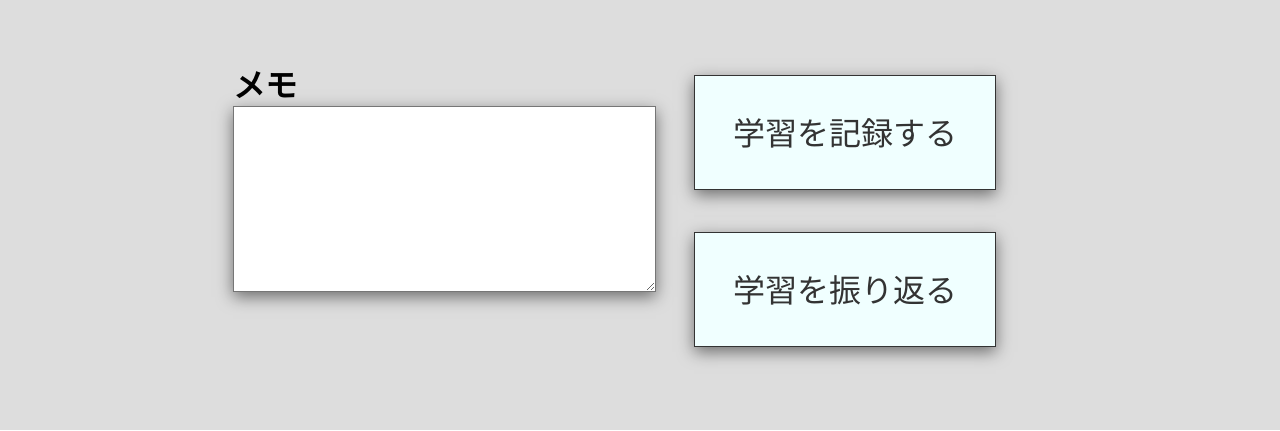
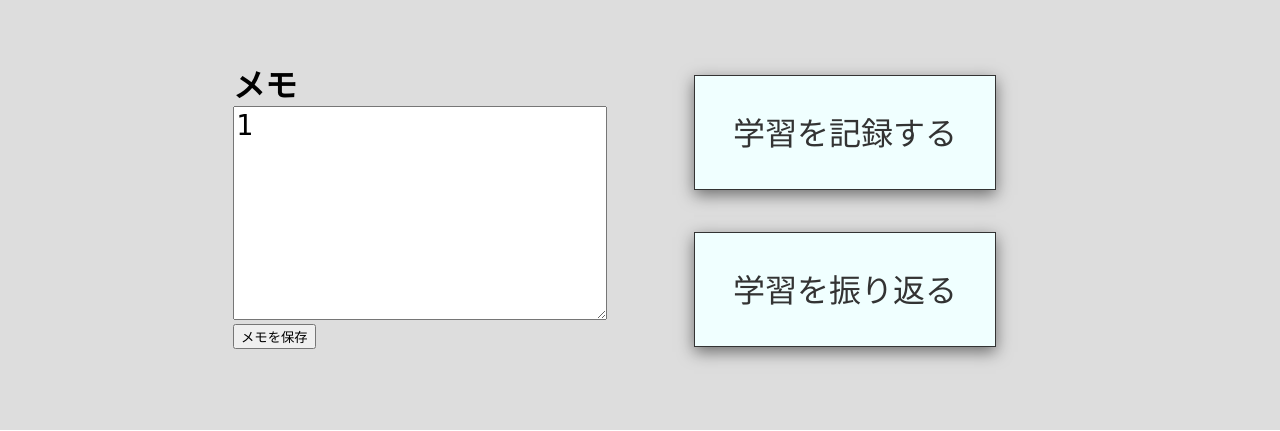
Before and after one commit to aizwellenstan/yuki_Portfolio, a PHP site: page / in a window 1280 px wide. Shown: the part 168-599 px from the top of the page. Run offline with PHP 8.4, Linux system fonts and the light colour scheme; the visitor is signed in with stand-in values (Sample User, id 1); tables that the repository leaves empty or names only in its code hold one stand-in row (values such as "Sample post").

Commit message:
メモ機能実装

```diff
--- a/index.php
+++ b/index.php
@@ -6,6 +6,14 @@ debug('「「「「「「「「「「「「「「「「「「「「「「「「
 debugLogStart();
 $_SESSION['file'] =  basename(__FILE__);
 $u_id = $_SESSION['user_id'];
+
+
+
+if (!empty($_POST)){
+  $_SESSION['memo']=$_POST['memo'];
+
+  }
+  $memo = $_SESSION['memo'];
 
 ?>
 <!DOCTYPE html>
@@ -17,6 +25,43 @@ $u_id = $_SESSION['user_id'];
     <link rel="stylesheet" type="text/css" href="style.css">
 </head>
 
+<body>
+<?php
+require('header.php');
+require('auth.php');
+
+?>
+<main>
+<div class="site-width2">
+<section class="contents_butan">
+<div class="contents1">
+          <a href="FillOut.php">
+            <p>学習を記録する</p>
+          </a>
+        </div>
+        <div class="contents2">
+          <a href="ReadBack.php">
+            <p>学習を振り返る</p>
+          </a>
+        </div>
+</section>
+<section　class='memo'>
+<div class="memo_space">
+<h1>メモ</h1>
+<form method="post">
+  <textarea name="memo" id="" cols="50" rows="12"><?php echo $memo ;?></textarea>
+  <input type="submit" name="save" id="" value="メモを保存">
+</form>
+
+</div>
+</section>
+</div>
+<?php
+require('StudyDetail.php');
+?>
+
+</main>
+</body>
   <style>
 
   .contents_butan{
@@ -61,7 +106,9 @@ margin-left: 83px;
 
   }
   textarea{
-  box-shadow: 0 5px 15px 0 rgba(0, 0, 0, .5);
+    font-size: 28px;
+    height: 208px;
+    width: 368px;
   }
   .memo_space h1{
   margin: 0;
@@ -74,38 +121,4 @@ margin: 0;
   }
 
   </style>
-<body>
-<?php
-require('header.php');
-require('auth.php');
-
-?>
-<main>
-<div class="site-width2">
-<section class="contents_butan">
-<div class="contents1">
-          <a href="FillOut.php">
-            <p>学習を記録する</p>
-          </a>
-        </div>
-        <div class="contents2">
-          <a href="ReadBack.php">
-            <p>学習を振り返る</p>
-          </a>
-        </div>
-</section>
-<section　class='memo'>
-<div class="memo_space">
-<h1>メモ</h1>
-<textarea name="memo" id="" cols="50" rows="12"></textarea>
-
-</div>
-</section>
-</div>
-<?php
-require('StudyDetail.php');
-?>
-
-</main>
-</body>
 </html>
```
Also changed, not shown: 1 other file. Lines whose indentation alone changed are shown as unchanged.
